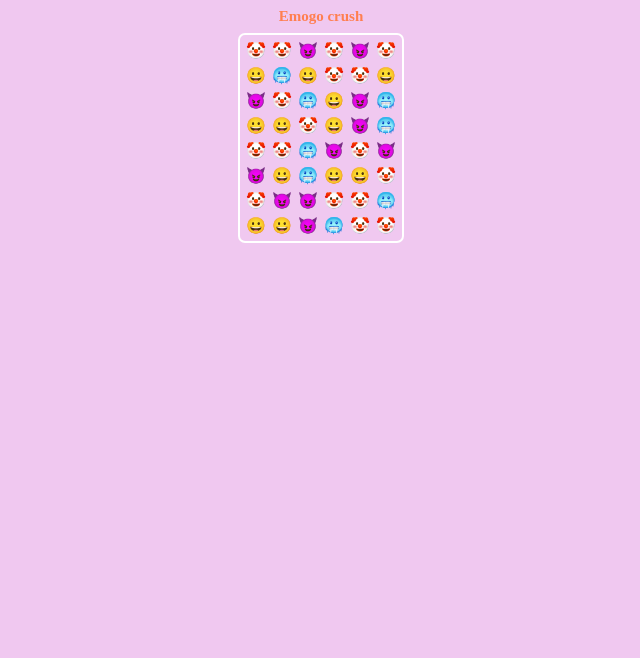
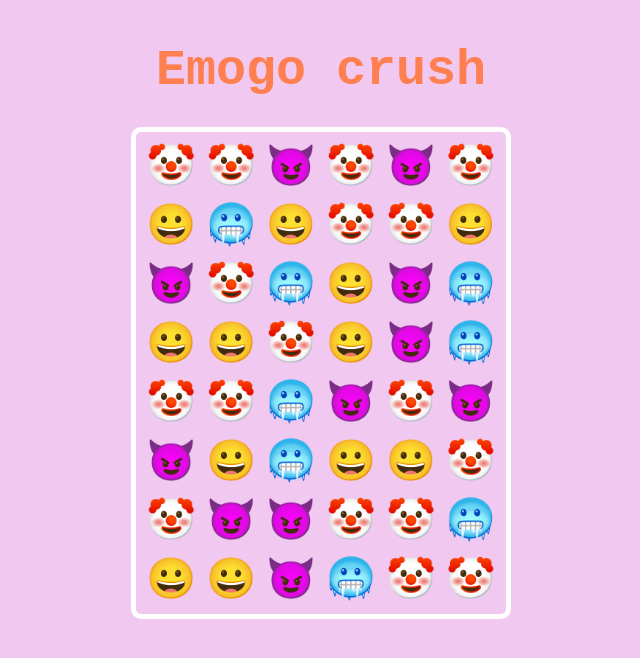
Before and after one commit to Manuel-2/emogo-crush, a plain HTML site: page index.html in a window 1280 px wide. Shown: the whole page, without its empty margins (319-959 px from the left). Drawn offline with Linux system fonts and the light colour scheme.

Commit message:
ajustes en los estilos

```diff
--- a/index.html
+++ b/index.html
@@ -6,6 +6,11 @@
   <meta charset="UTF-8">
   <meta name="viewport" content="width=device-width, initial-scale=1">
   <style>
+
+    html{
+      font-family: monospace;
+    }
+
     body {
       display: flex;
       flex-direction: column;
@@ -15,17 +20,17 @@
 
     h1 {
       color: coral;
-      font-size: 15px;
-      margin-top: 0px;
+      font-size: 50px;
     }
 
     .board {
       display: flex;
-      outline: 2px solid white;
+      outline: 5px solid white;
       border-radius: 5px;
-      padding: 3px;
+      padding: 5px;
       cursor: default;
       user-select: none;
+      font-size: 40px;
     }
 
     .column {
@@ -34,7 +39,7 @@
     }
 
     .item {
-      margin: 3px;
+      margin: 5px;
     }
   </style>
 </head>
```
